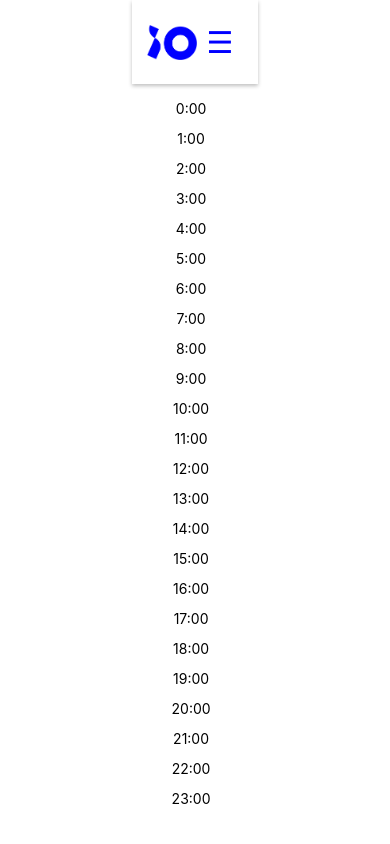
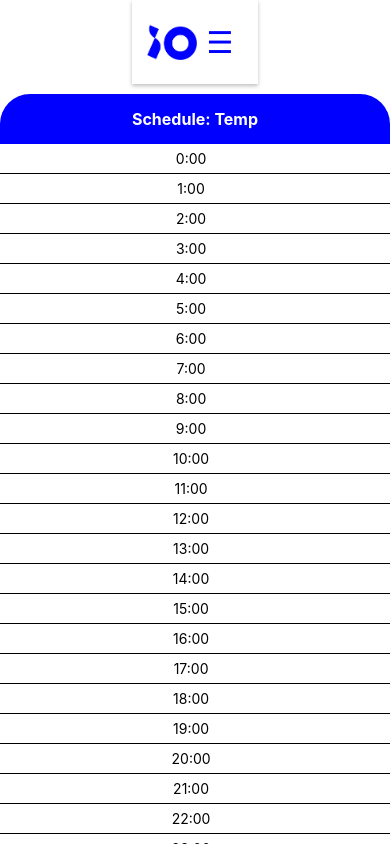
Before and after one commit to Colleak/Frontend, a React Native app: screen /Meeting in a window 390 px wide. Built offline with nearby package versions, Linux system fonts and the light colour scheme; no server answers; what react-native-auth0 would draw is missing.

Commit message:
fixed the dynamic display of names to meeting

```diff
--- a/src/components/EmployeeListItem.tsx
+++ b/src/components/EmployeeListItem.tsx
@@ -3,6 +3,7 @@ import { View, Text, TouchableOpacity, StyleSheet } from 'react-native';
 import { Ionicons } from '@expo/vector-icons';
 import Employee from "../models/user/Employees";
 import AppData from "../../AppData.json"
+import AsyncStorage from '@react-native-async-storage/async-storage';
 interface EmployeeListItemProps {
     employee: Employee;
     currentUserId: string;
@@ -15,10 +16,11 @@ interface EmployeeListItemProps {
 }
 
 const EmployeeListItem: React.FC<EmployeeListItemProps> = ({ employee, currentUserId, isFavorite, updateFavorites, navigation, findRouter, selectEmployee, isSelected}) => {
-    const handlePress = () => {
+    const handlePress = async() => {
         findRouter();
         selectEmployee(employee.id);
     };
+
     const apiRequest = async (endpoint: string, method: string, data: object): Promise<any> => {
         const url = `${AppData.serverAddress}${endpoint}`;
         const requestBody = JSON.stringify(data);
@@ -62,8 +64,13 @@ const EmployeeListItem: React.FC<EmployeeListItemProps> = ({ employee, currentUs
     const buttonStyle = isSelected ? styles.selectedButton : styles.button;
     const buttonText = isSelected ? styles.selectedButtonText : styles.buttonText;
 
-    const handleFavoritePress = () => {
-
+    const handleFavoritePress = async() => {
+        try {
+            await AsyncStorage.setItem('lastSelectedEmployee', employee.employeeName);
+            navigation.navigate('Meeting');
+        } catch (error) {
+            console.error('Failed to save to AsyncStorage:', error);
+        }
         //updateFavorites(employee.id, !isFavorite);
         navigation.navigate('Meeting')
     };
--- a/src/screens/Meeting/Components/Calendar.tsx
+++ b/src/screens/Meeting/Components/Calendar.tsx
@@ -38,7 +38,6 @@ const Calendar: React.FC = () => {
 
     const [meetings, setMeetings] = useState(Array(24).fill(false));
 
-useEffect(() => {
     // Function to fetch the last selected employee from AsyncStorage
     const fetchLastSelectedEmployee = async () => {
         try {
@@ -52,7 +51,6 @@ useEffect(() => {
     };
 
     fetchLastSelectedEmployee();
-}, []);
 
 useEffect(() => {
     async function getArray() {
@@ -83,9 +81,14 @@ useEffect(() => {
         <ScrollView style={styles.scrollView}>
             {lastSelectedEmployee ? (
                 <View style={styles.employeeNameView}>
-                    <Text style={styles.employeeNameText}>Last Selected Employee: {lastSelectedEmployee}</Text>
+                    <Text style={styles.employeeNameText}>Schedule: {lastSelectedEmployee}</Text>
                 </View>
-            ) : null}
+            ) :
+
+                <View style={styles.employeeNameView}>
+                    <Text style={styles.employeeNameText}>Schedule: Temp</Text>
+                </View>
+                }
             {meetings.map((isMeeting, index) => (
                 <View key={index} style={isMeeting ? styles.activeHour : styles.hour}>
                     <Text style = {isMeeting ? styles.text : styles.blackText}>{index}:00 {isMeeting ? 'Meeting' : ''} </Text>
@@ -105,17 +108,23 @@ const styles = StyleSheet.create({
         overflow: 'hidden',
     },
     employeeNameView: {
-        // Add your desired styling here
+        height: 50,
+        justifyContent: 'center',
+        alignItems: 'center',
+        backgroundColor: 'blue',
+        width: '100%',
     },
     employeeNameText: {
-        // Add your desired styling here
+        fontSize: 16,
+        fontWeight: 'bold',
+        color: 'white',
     },
     hour: {
         backgroundColor: 'white',
         width: '100%',
         height: 30,
-        borderBottomWidth: 2,
-        borderBottomColor: 'white',
+        borderBottomWidth: 1,
+        borderBottomColor: 'black',
         alignItems: 'center',
         justifyContent: 'center',
 
```
